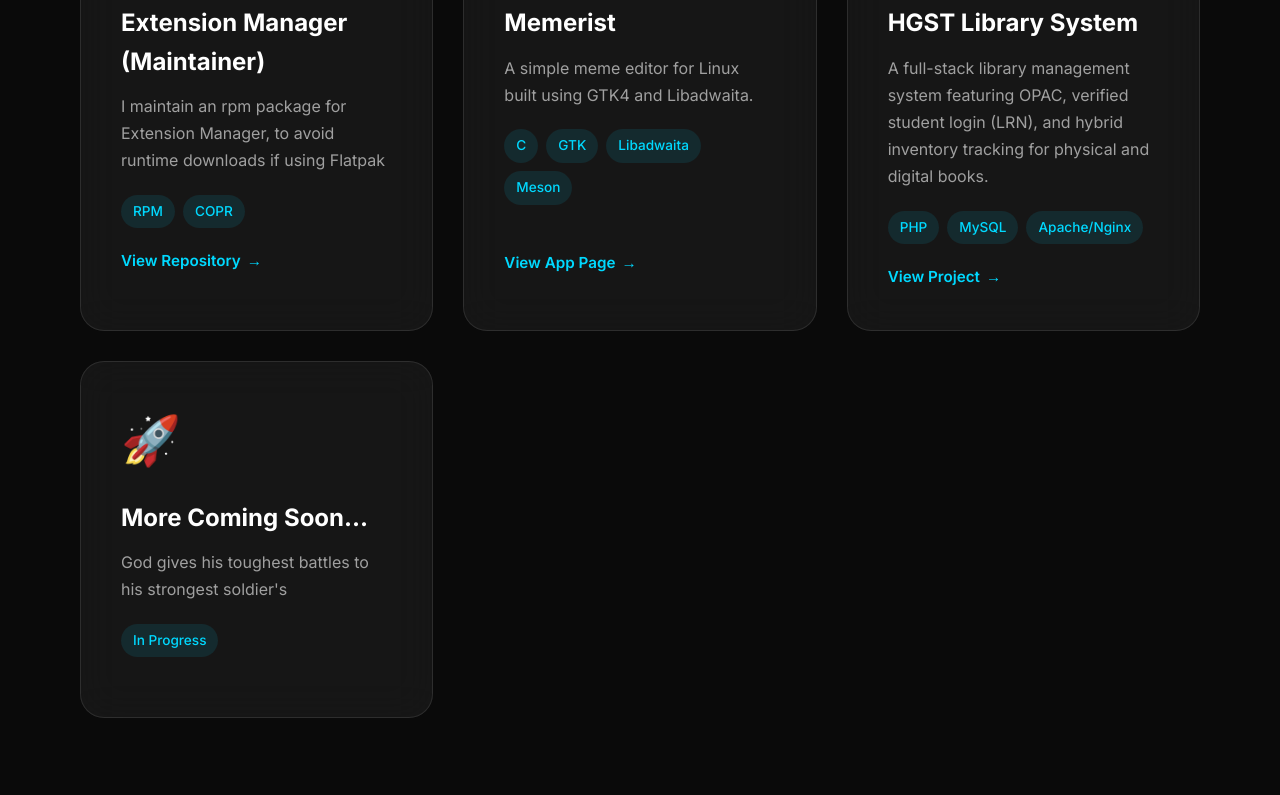
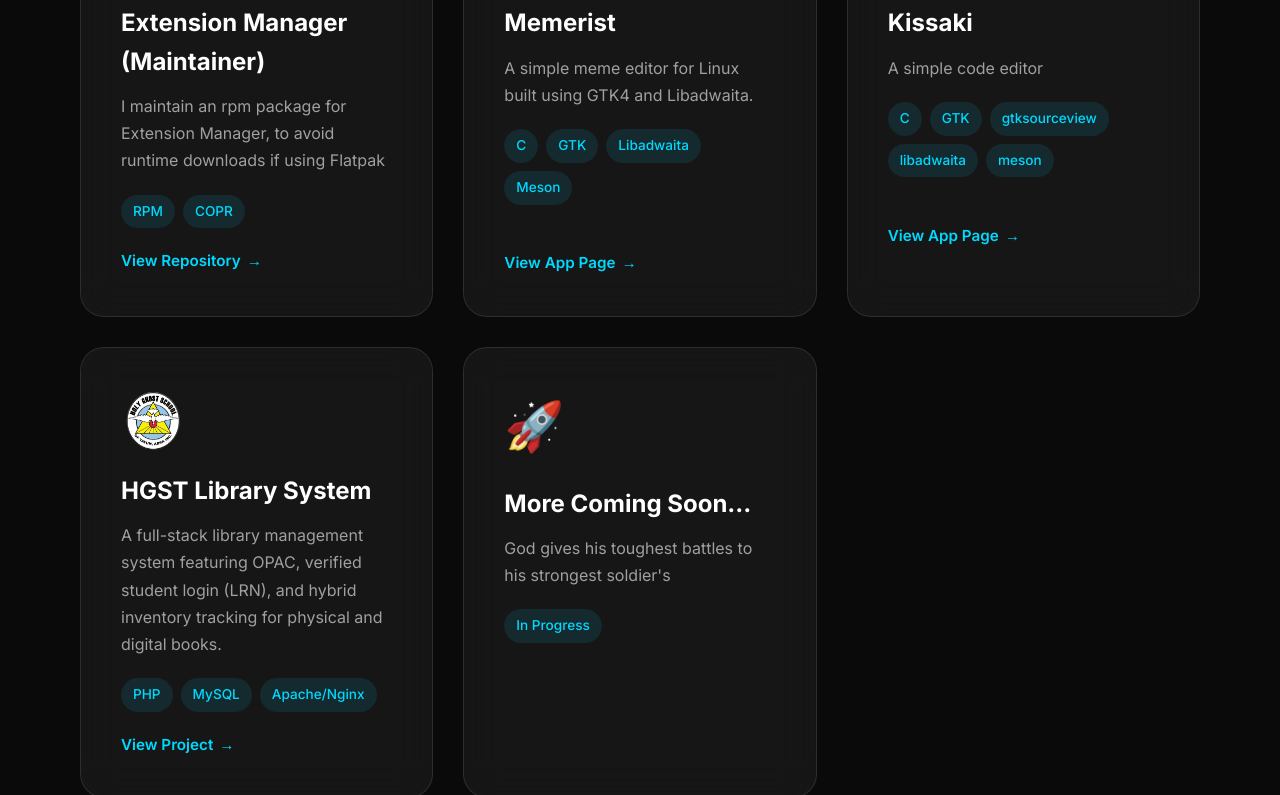
Before and after one commit to vani-tty1/vani-tty1.github.io, a plain HTML site: page index.html in a window 1280 px wide. Shown: the part 1237-2032 px from the top of the page. Drawn offline with Linux system fonts and the light colour scheme.

Commit message:
added new project

```diff
--- a/index.html
+++ b/index.html
@@ -80,6 +80,26 @@
       </div>
 
       <div class="project-card">
+        <img src="/public/io.github.vani_tty1.kissaki.svg" class="project-icon" style="width: 64px; height: 64px;">
+        <h3 class="project-title">Kissaki</h3>
+        <p class="project-description">
+          A simple code editor
+        </p>
+        <div class="project-tags">
+          <span class="tag">C</span>
+          <span class="tag">GTK</span>
+          <span class="tag">gtksourceview</span>
+          <span class="tag">libadwaita</span>
+          <span class="tag">meson</span>
+        </div>
+        <br>
+        <a href="https://github.com/vani-tty1/kissaki" class="project-link">
+          <span>View App Page</span>
+          <span>→</span>
+        </a>
+      </div>
+
+      <div class="project-card">
         <img src="/public/HGST.png" class="project-icon" style="width: 64px; height: 64px;">
         <h3 class="project-title">HGST Library System</h3>
         <p class="project-description">
```
Also changed, not shown: public/io.github.vani_tty1.kissaki.svg (added).
